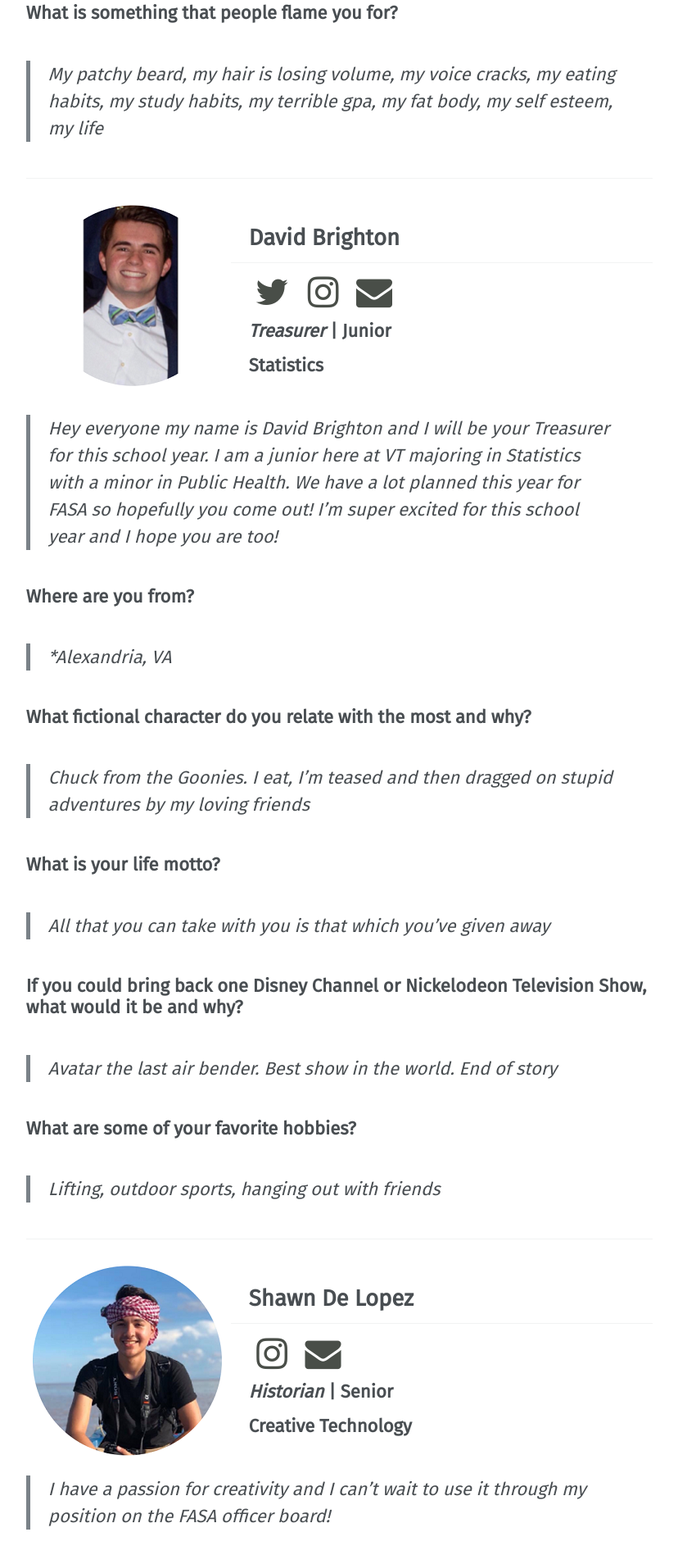
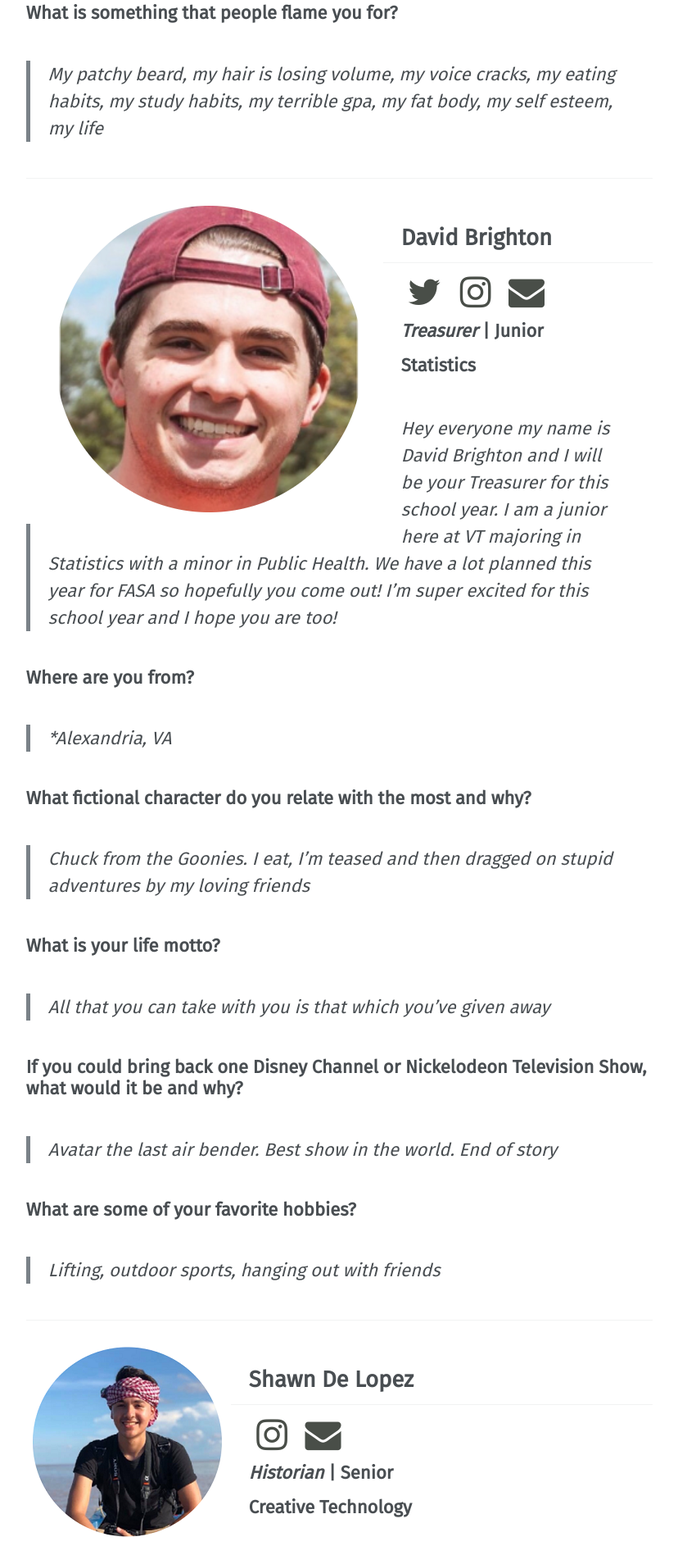
Before and after one commit to vtfasa/vtfasa.github.io, a Jekyll site: the page built from _pages/officers/eboard.md, in a window 1280 px wide. Shown: the part 3793-5690 px from the top of the page at 82% size, without its empty margins (252-1080 px from the left). Built offline with Jekyll 4.4.1, drawn with Linux system fonts in a browser that asks for light colours; some web fonts are replaced.

Commit message:
updatepics

```diff
--- a/_pages/officers/eboard.md
+++ b/_pages/officers/eboard.md
@@ -110,7 +110,7 @@ permalink: /officers/eboard/
 
 ---
 
-![image-left]({{ "/assets/images/officers/small/davidCircle.png" | absolute_url }}){: .align-left}
+![image-left]({{ "/assets/images/officers/small/david2Circle.PNG" | absolute_url }}){: .align-left}
 ## David Brighton
 <p style="margin-bottom: 0.45em; padding: 0"><a href="https://twitter.com/elliotfi" style="color: #494e48"><i class="fa fa-2x fa-fw fa-twitter"></i></a>
 <a href="https://www.instagram.com/davidbright0n/" style="margin: 0; padding: 0"><i class="fa fa-2x fa-fw fa-instagram" style="color: #494e48"></i></a>
```
Also changed, not shown: _pages/officers.md (+1 -1 lines), assets/images/home/eboard/david2.png (added), assets/images/officers/small/david2.png (added), assets/images/officers/small/david2Circle.PNG (added).
